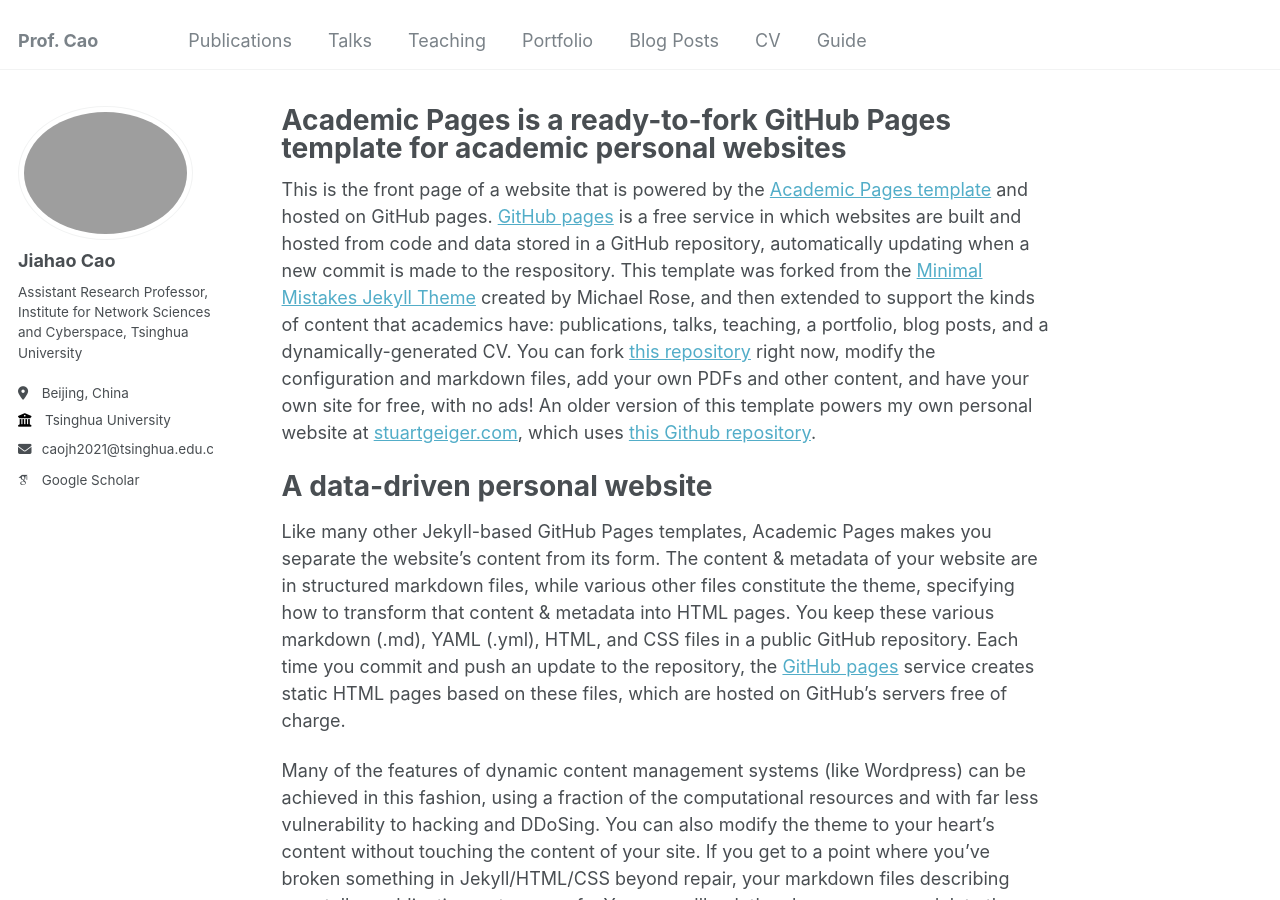
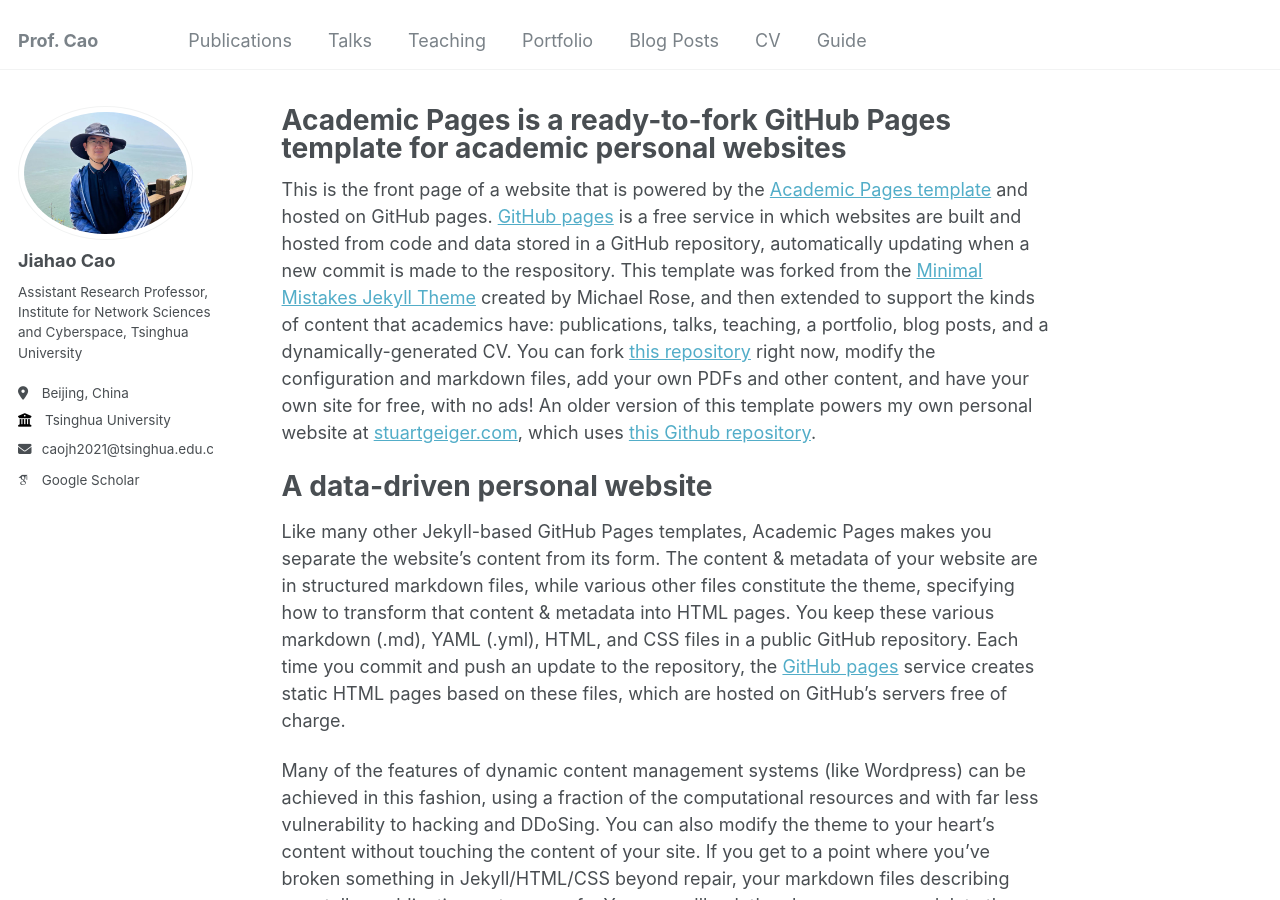
Before and after one commit to caojh15/caojh15.github.io, a Jekyll site: the page built from _pages/about.md, in a window 1280 px wide and 900 px high. Built offline with Jekyll 4.4.1, drawn with Linux system fonts in a browser that asks for light colours; some web fonts are replaced.

Commit message:
Update _config.yml

```diff
--- a/_config.yml
+++ b/_config.yml
@@ -21,7 +21,7 @@ repository               : "academicpages/academicpages.github.io"
 #               Additional customization can be done by editing /_includes/author-profile.html
 author:
   # Biographic information
-  avatar           : "bio-cao.jpg"
+  avatar           : "profile.png"
   name             : "Jiahao Cao"
   pronouns         : # example: "she/her"
   bio              : "Assistant Research Professor, Institute for Network Sciences and Cyberspace, Tsinghua University"
```
